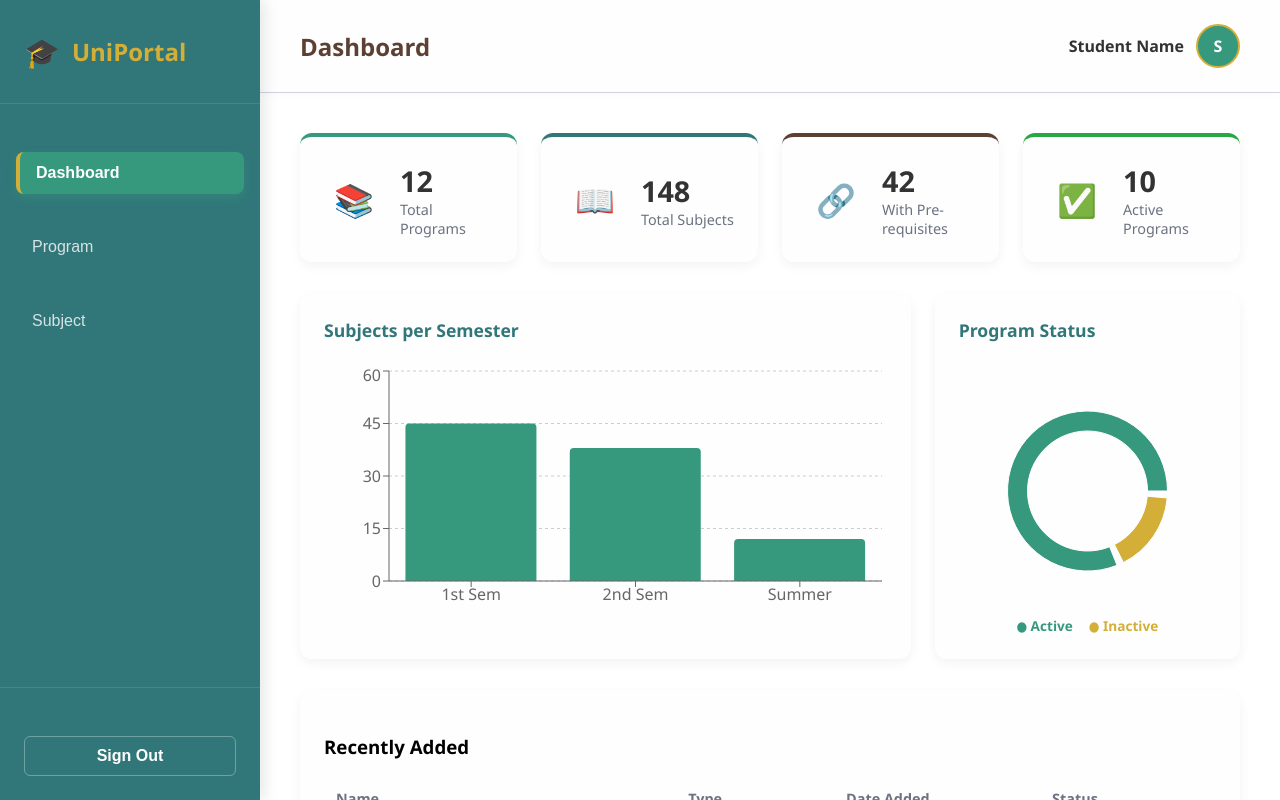
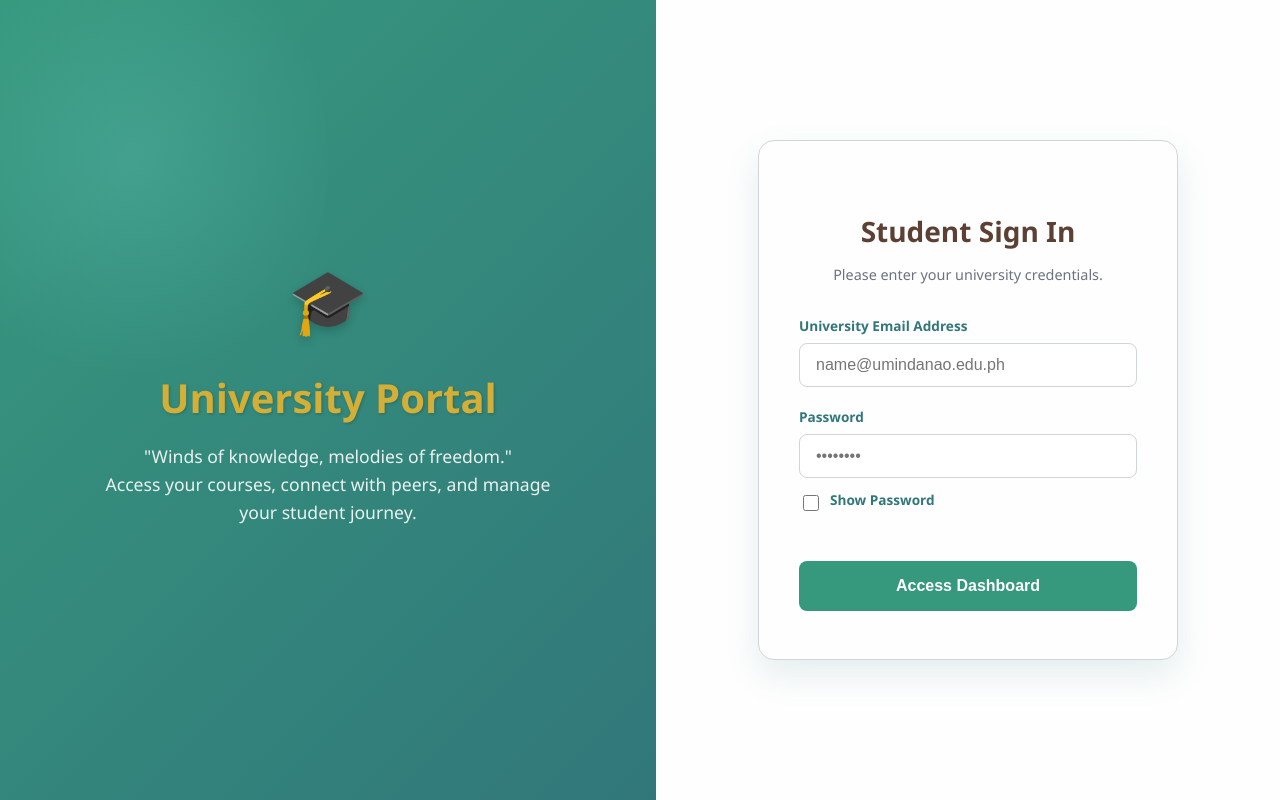
Before and after one commit to KenFemboy/LABRADOR_IT15-L_Frontend, a React (Vite) app in the folder LABRADOR-React-app/: page / in a window 1280 px wide. Built offline with nearby package versions, Linux system fonts and the light colour scheme.

Commit message:
updated login

```diff
--- a/LABRADOR-React-app/package.json
+++ b/LABRADOR-React-app/package.json
@@ -10,9 +10,11 @@
     "preview": "vite preview"
   },
   "dependencies": {
+    "browser-router": "^0.2.0",
     "lucide-react": "^0.575.0",
     "react": "^19.2.0",
     "react-dom": "^19.2.0",
+    "react-router-dom": "^7.13.1",
     "recharts": "^3.7.0"
   },
   "devDependencies": {
--- a/LABRADOR-React-app/src/App.jsx
+++ b/LABRADOR-React-app/src/App.jsx
@@ -1,4 +1,5 @@
 import { useState } from 'react'
+import { BrowserRouter, Routes, Route } from "react-router-dom"
 import reactLogo from './assets/react.svg'
 import viteLogo from '/vite.svg'
 import Login from "./components/jsx/login.jsx"
@@ -9,10 +10,14 @@
 
 function App() {
   return (
-   <>
-    {/* <Login /> */}
-    <Overview />
-   </>
+   <BrowserRouter>
+   <Routes>
+    <Route path="/" element={<Login />} />
+    <Route path="/overview" element={<Overview />} />
+
+   </Routes>
+
+   </BrowserRouter>
   )
 }
 
--- a/LABRADOR-React-app/src/components/jsx/login.jsx
+++ b/LABRADOR-React-app/src/components/jsx/login.jsx
@@ -1,25 +1,49 @@
 import React from 'react'
 import { useState } from 'react';
 import "../css/login.css"
+import { useNavigate } from 'react-router-dom';
 const login = () => {
+  const naviage = useNavigate();
   const [passwordShown, setPasswordShown] = useState(false);
   const [isLoading, setIsLoading] = useState(false);
+  const [error, setError] = useState("");
+
+  const [email, setEmail] = useState("");
+  const [password, setPassword] = useState("");
+
+
   const togglePassword = () => {
     setPasswordShown(!passwordShown);
   };
-  const handleSubmit = (e) => {
+
+
+  const handleLogin = async(e) => {
     e.preventDefault();
+    setError("");
     setIsLoading(true);
 
-    // Simulate a business API call (2 seconds)
-    setTimeout(() => {
-      setIsLoading(false);
-      alert("Login successful!");
-      window.location.reload();
-    }, 2000);
 
+    try{
+      const response = await fetch("http://127.0.0.1:8000/api/login", {
+        method: "POST",
+        headers: {
+          "Content-Type": "application/json"
+        },
+        body: JSON.stringify({ email, password })
+      });
+      const data = await response.json();
 
-  };
+      if (response.ok) {
+        localStorage.setItem("token", data.token);
+        naviage("/overview");
+      } else {
+        alert( data.message || "Invalid credentials, please try again.");
+      }
+    } catch (error) {
+      console.error("Login failed:", error);
+    }
+  }
+
   return (
     <div className="login-page-wrapper">
 
@@ -38,7 +62,7 @@
       {/* Right Side: Floating Login Form */}
       <div className="login-right-panel">
         <div className="login-container">
-          <form onSubmit={handleSubmit}>
+          <form onSubmit={handleLogin}>
             <h2>Student Sign In</h2>
             <p className="subtitle">Please enter your university credentials.</p>
 
@@ -48,6 +72,8 @@
                 type="email"
                 id="email"
                 placeholder="name@umindanao.edu.ph"
+                value={email}
+                onChange={(e) => setEmail(e.target.value)}
                 required
               />
             </div>
@@ -58,6 +84,8 @@
                 type={passwordShown ? "text" : "password"}
                 id="password"
                 placeholder="••••••••"
+                value={password}
+                onChange={(e) => setPassword(e.target.value)}
                 required
               />
               <div className="checkbox-container">
```
Also changed, not shown: 2 other files (tests, documents, lock files or other folders).
